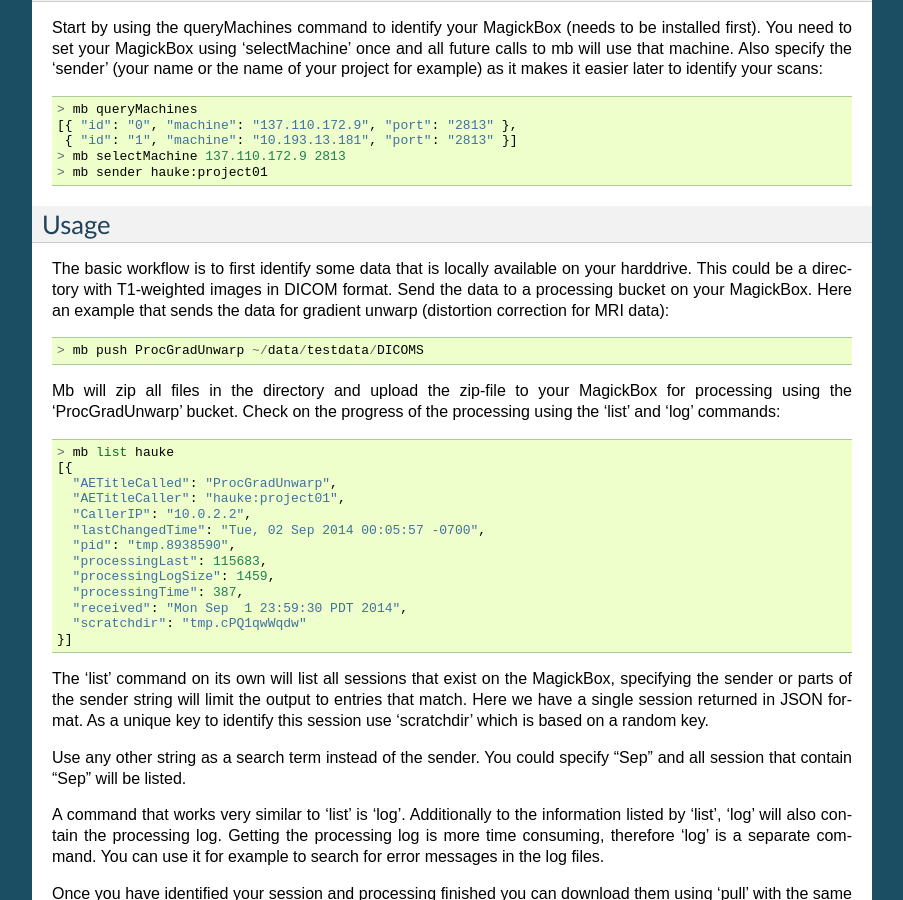
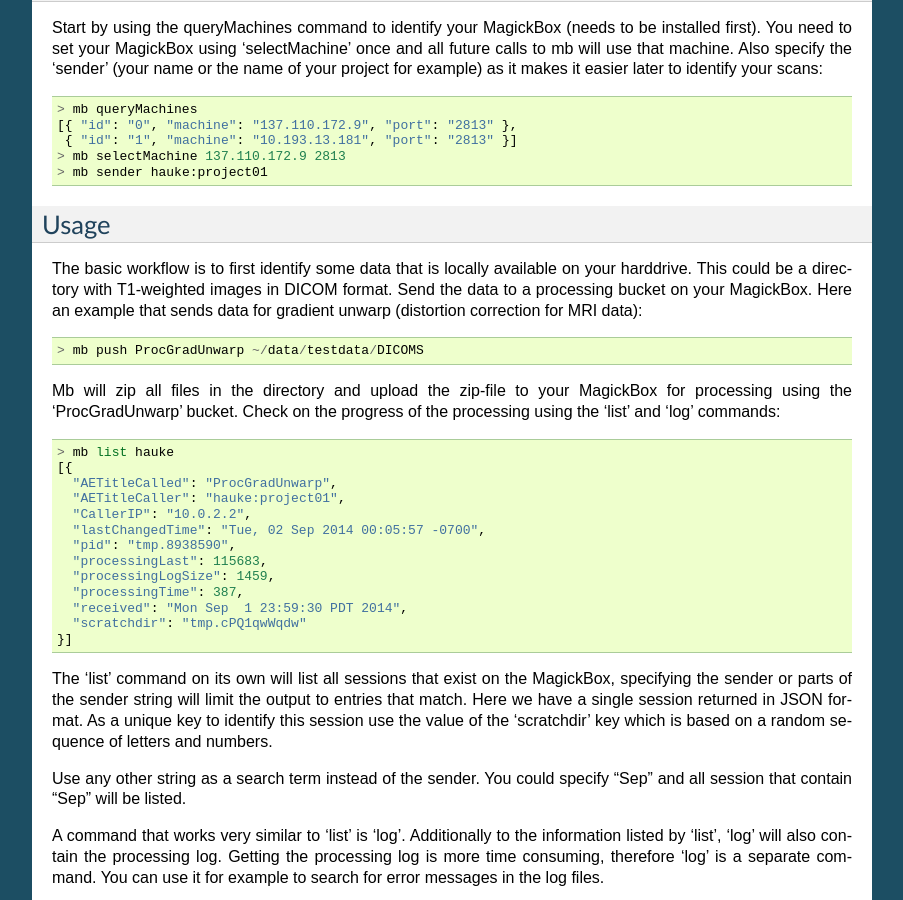
Before and after one commit to HaukeBartsch/MagickBox, a Sphinx documentation site: the page built from code/documentation/docs/source/Shell.rst, in a window 1280 px wide and 900 px high, scrolled down 1070 px. Shown: the whole window, without its empty margins (198-1101 px from the left). Built offline with Sphinx 7.4.7, drawn with Linux system fonts in a browser that asks for light colours.

Commit message:
update documentation

```diff
--- a/code/documentation/docs/source/Shell.rst
+++ b/code/documentation/docs/source/Shell.rst
@@ -93,7 +93,7 @@
 	  "scratchdir": "tmp.cPQ1qwWqdw"
 	}]
 
-The 'list' command on its own will list all sessions that exist on the MagickBox, specifying the sender or parts of the sender string will limit the output to entries that match. Here we have a single session returned in JSON format. As a unique key to identify this session use 'scratchdir' which is based on a random key.
+The 'list' command on its own will list all sessions that exist on the MagickBox, specifying the sender or parts of the sender string will limit the output to entries that match. Here we have a single session returned in JSON format. As a unique key to identify this session use the value of the 'scratchdir' key which is based on a random sequence of letters and numbers.
 
 Use any other string as a search term instead of the sender. You could specify "Sep" and all session that contain "Sep" will be listed.
 
```
Also changed, not shown: other parts of code/documentation/docs/source/Shell.rst (+1 -1 lines).
